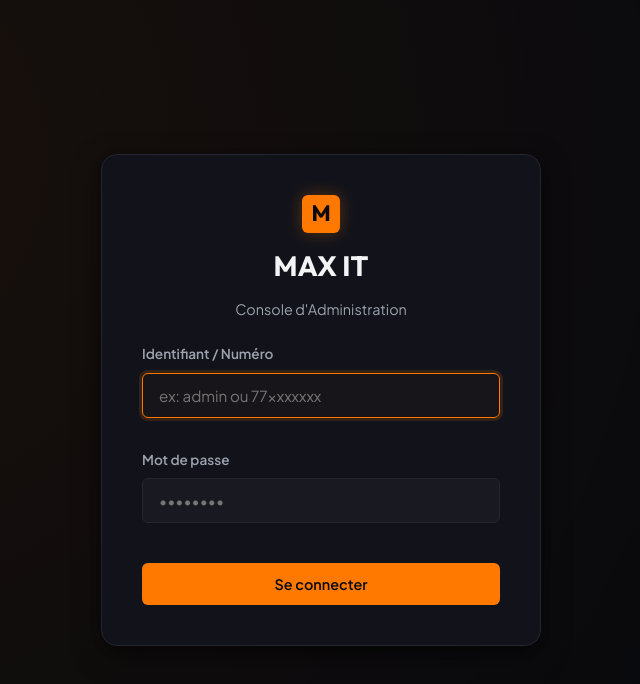
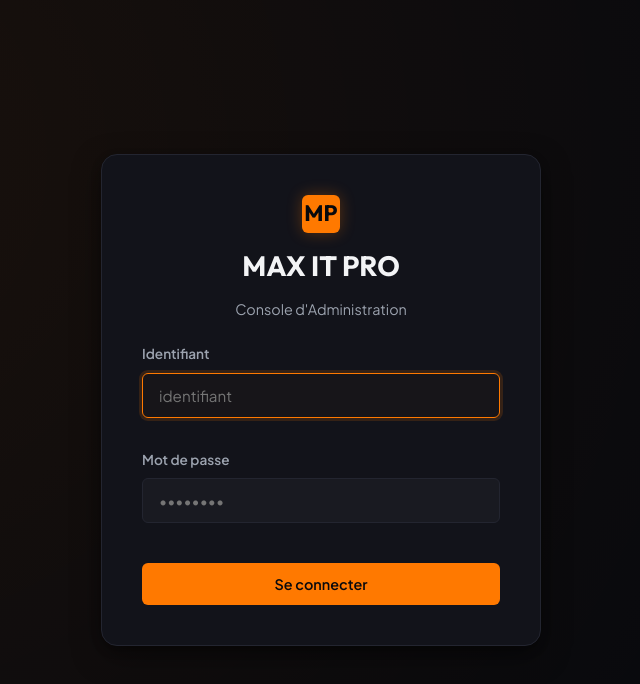
Before and after one commit to memoire-ISI-26/admin_ui, a React (Vite) app: page / in a window 1280 px wide. Shown: the top 684 px of the page, without its empty margins (319-959 px from the left). Built offline with nearby package versions, Linux system fonts and the light colour scheme.

Commit message:
fix: change some label

```diff
--- a/src/components/Login.tsx
+++ b/src/components/Login.tsx
@@ -47,8 +47,8 @@ export const Login: React.FC<LoginProps> = ({ onLoginSuccess }) => {
     <div className="login-wrapper">
       <div className="login-card">
         <div className="login-header">
-          <div className="logo-box">M</div>
-          <h1 className="login-title">MAX IT</h1>
+          <div className="logo-box">MP</div>
+          <h1 className="login-title">MAX IT PRO</h1>
           <p className="login-subtitle">Console d'Administration</p>
         </div>
 
@@ -64,13 +64,13 @@ export const Login: React.FC<LoginProps> = ({ onLoginSuccess }) => {
         <form onSubmit={handleSubmit} style={{ display: 'flex', flexDirection: 'column', gap: '16px' }}>
           <div className="form-group">
             <label className="form-label" htmlFor="identifier">
-              Identifiant / Numéro
+              Identifiant
             </label>
             <input
               id="identifier"
               type="text"
               className="form-control"
-              placeholder="ex: admin ou 77xxxxxxx"
+              placeholder="identifiant"
               value={identifier}
               onChange={(e) => setIdentifier(e.target.value)}
               disabled={loading}
```
